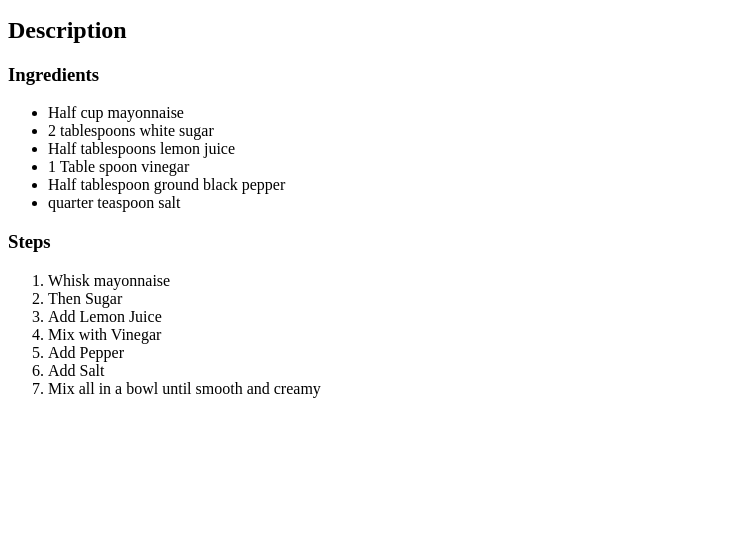
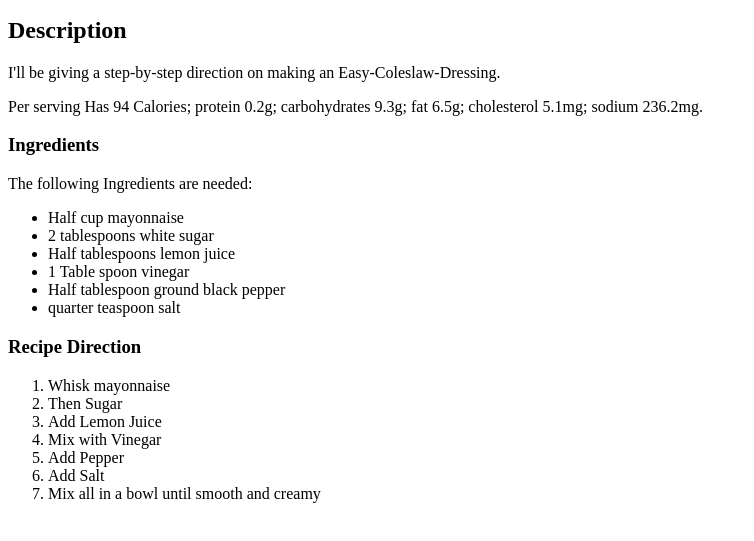
Before and after one commit to Anda-AB/Odin-Recipes, a plain HTML site: page recipes/Easy-Coleslaw-Dressing.html in a window 1280 px wide. Shown: the part 101-642 px from the top of the page, without its empty margins (0-754 px from the left). Drawn offline with Linux system fonts and the light colour scheme.

Commit message:
index.html

```diff
--- a/recipes/Easy-Coleslaw-Dressing.html
+++ b/recipes/Easy-Coleslaw-Dressing.html
@@ -8,7 +8,10 @@
         <h1>Easy-Coleslaw-Dressing</h1>
         <img src=" ../images/coleslaw-img" alt=" easy-coleslaw-dressing">
         <p><h2>Description</h2></p>
+        <p>I'll be giving a step-by-step direction on making an Easy-Coleslaw-Dressing.</p>
+        <p>Per serving Has 94 Calories; protein 0.2g; carbohydrates 9.3g; fat 6.5g; cholesterol 5.1mg; sodium 236.2mg.</p>
             <h3>Ingredients</h3>
+            <p>The following Ingredients are needed:</p>
             <ul>
                 <li>Half cup mayonnaise</li>
                 <li>2 tablespoons white sugar</li>
@@ -17,7 +20,7 @@
                 <li>Half tablespoon ground black pepper</li>
                 <li>quarter teaspoon salt</li>
             </ul>
-            <h3>Steps</h3>
+            <h3>Recipe Direction</h3>
                 <ol>
                     <li>Whisk mayonnaise</li>
                     <li>Then Sugar</li>
```
Also changed, not shown: index.html (+5 -1 lines), images/chef.jpg (added), images/second.jpg (added).
